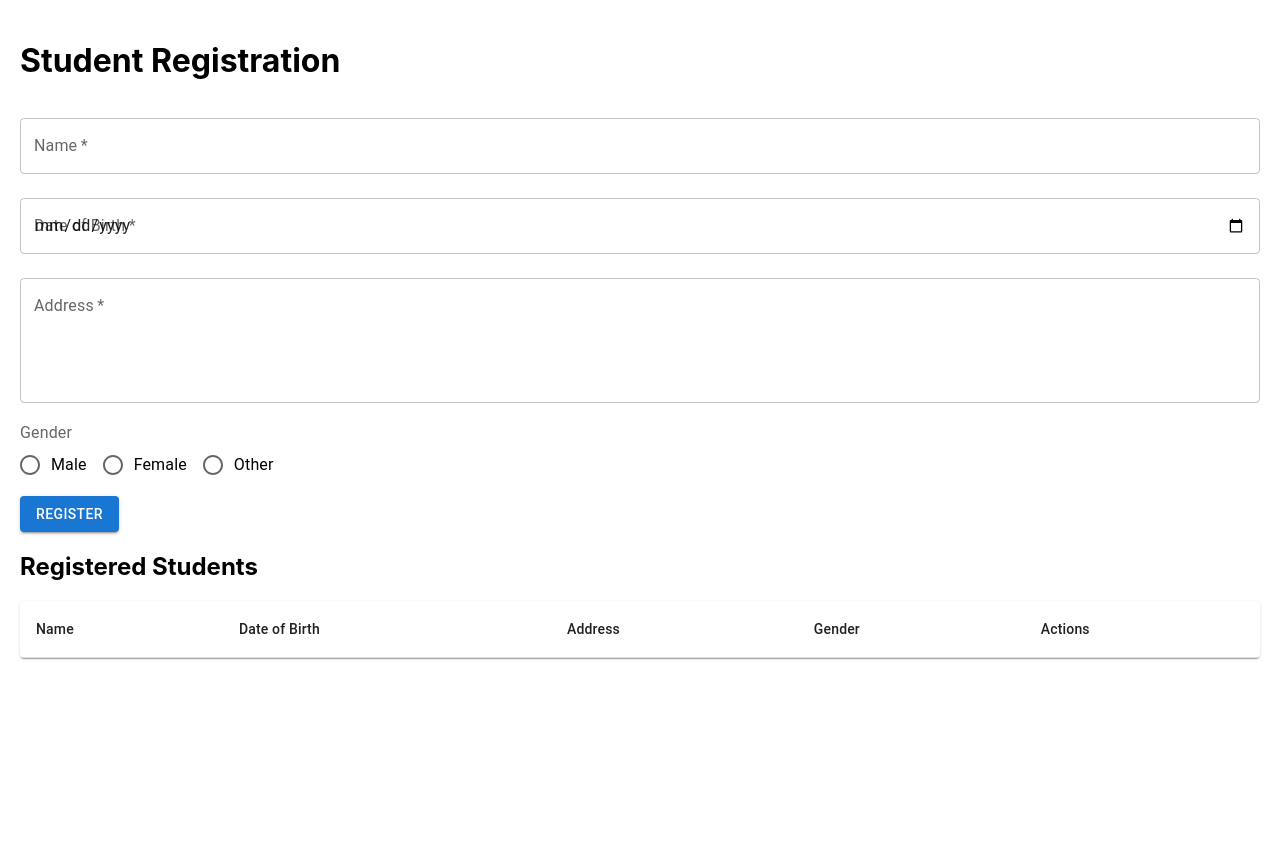
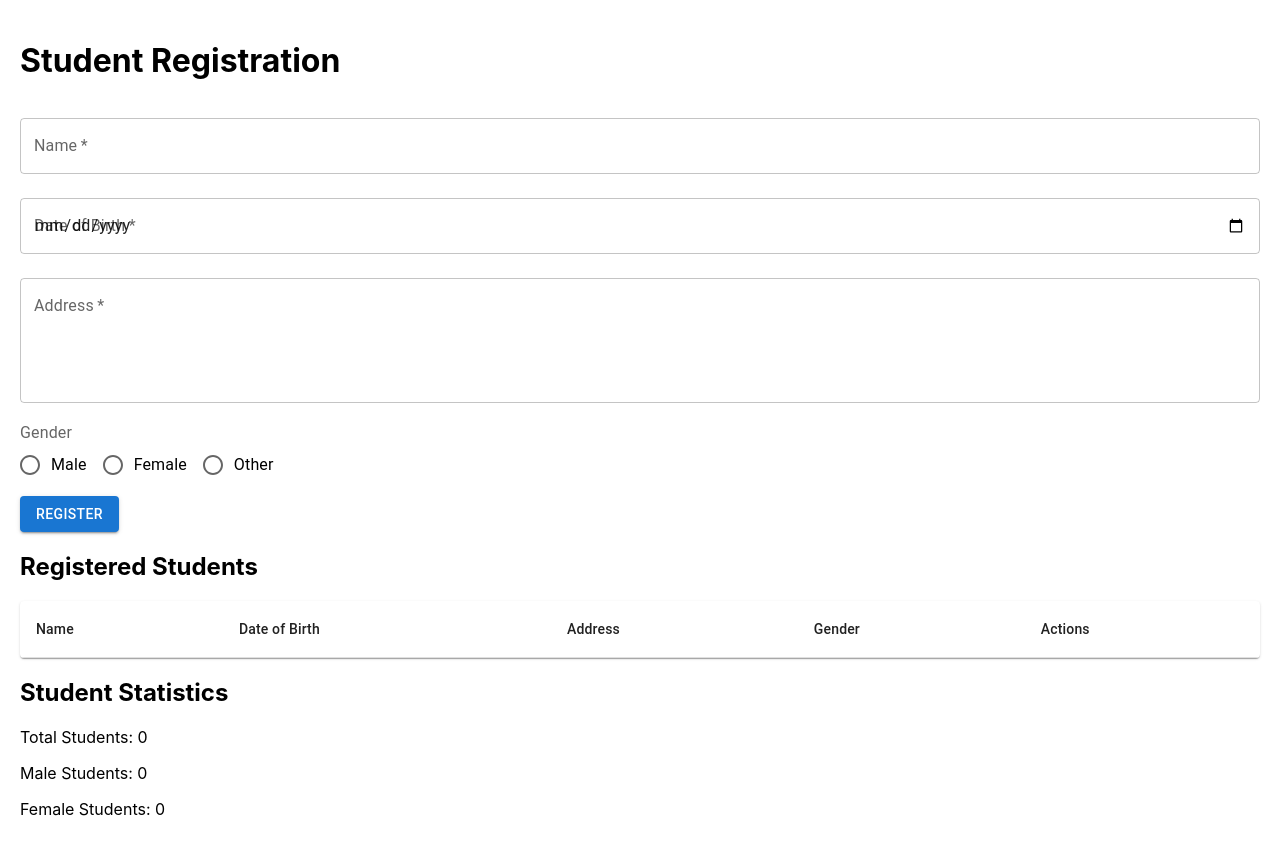
Before and after one commit to aapathak1221/react-sample, a React (Create React App) app: page / in a window 1280 px wide. Before the commit the page ends 800 px from the top, so only its background shows below. Built offline with nearby package versions, Linux system fonts and the light colour scheme.

Commit message:
Updated Student Form

```diff
--- a/src/StudentForm.js
+++ b/src/StudentForm.js
@@ -46,6 +46,10 @@ function StudentForm() {
     const updatedStudents = students.filter((_, i) => i !== index);
     setStudents(updatedStudents);
   }
+
+  const totalStudents = students.length;
+  const totalMale = students.filter(student => student.gender === 'male').length;
+  const totalFemale = students.filter(student => student.gender === 'female').length;
 
   return (
     <div style={{ padding: '20px' }}>
@@ -131,6 +135,10 @@ function StudentForm() {
           </TableBody>
         </Table>
       </TableContainer>
+      <h2>Student Statistics</h2>
+      <p>Total Students: {totalStudents}</p>
+      <p>Male Students: {totalMale}</p>
+      <p>Female Students: {totalFemale}</p>
     </div>
   );
 }
```
